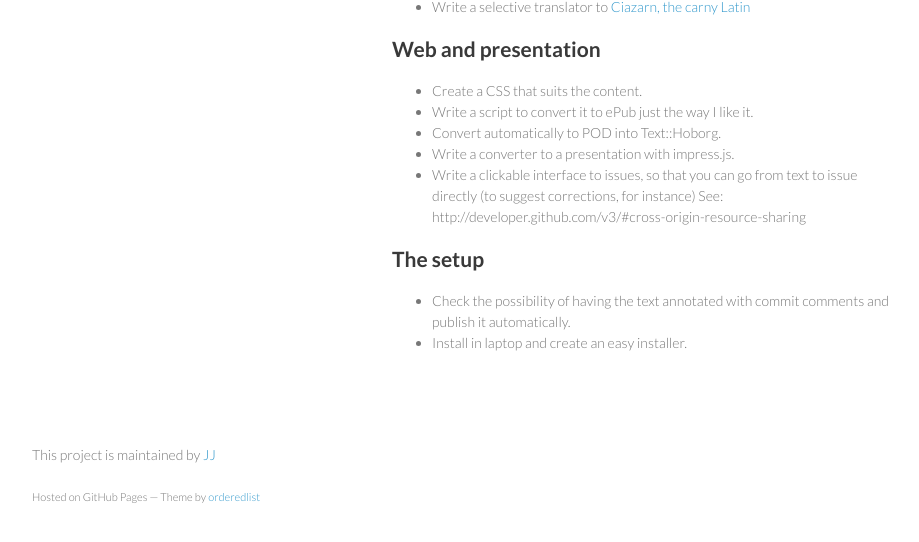
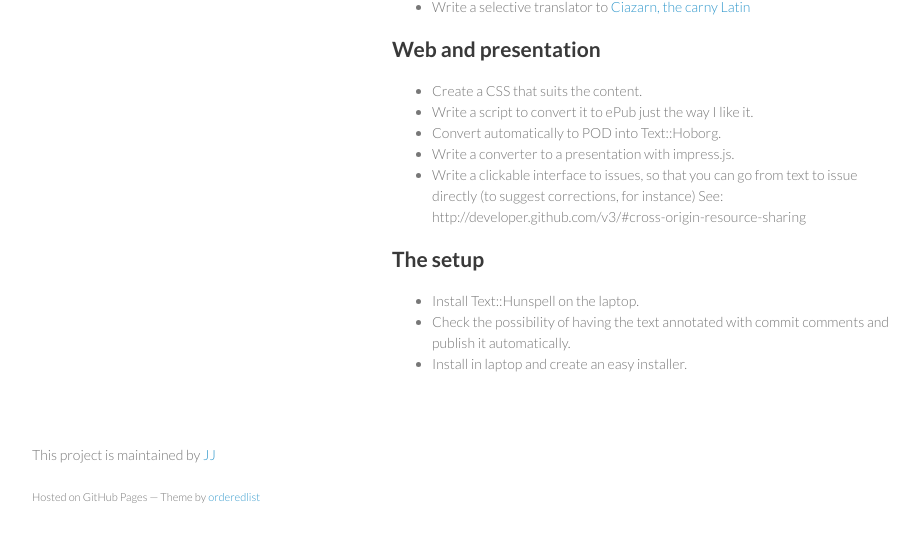
Before and after one commit to JJ/hoborg, a Jekyll site: the page built from TODO.md, in a window 1280 px wide, cut to the strip 324-866 px from the top of the page. Shown: the whole strip, without its empty margins (178-1097 px from the left). Built offline with Jekyll 4.4.1, drawn with Linux system fonts in a browser that asks for light colours.

Commit message:
Sync TODO.md from master to gh-pages

```diff
--- a/TODO.md
+++ b/TODO.md
@@ -1,6 +1,7 @@
 ---
 layout: index
 ---
+
 TO DO
 ====
 
@@ -29,5 +30,6 @@ Web and presentation
 The setup
 ---------
 
+- Install Text::Hunspell on the laptop.
 - Check the possibility of having the text annotated with commit comments and publish it automatically.
 - Install in laptop and create an easy installer.
```
